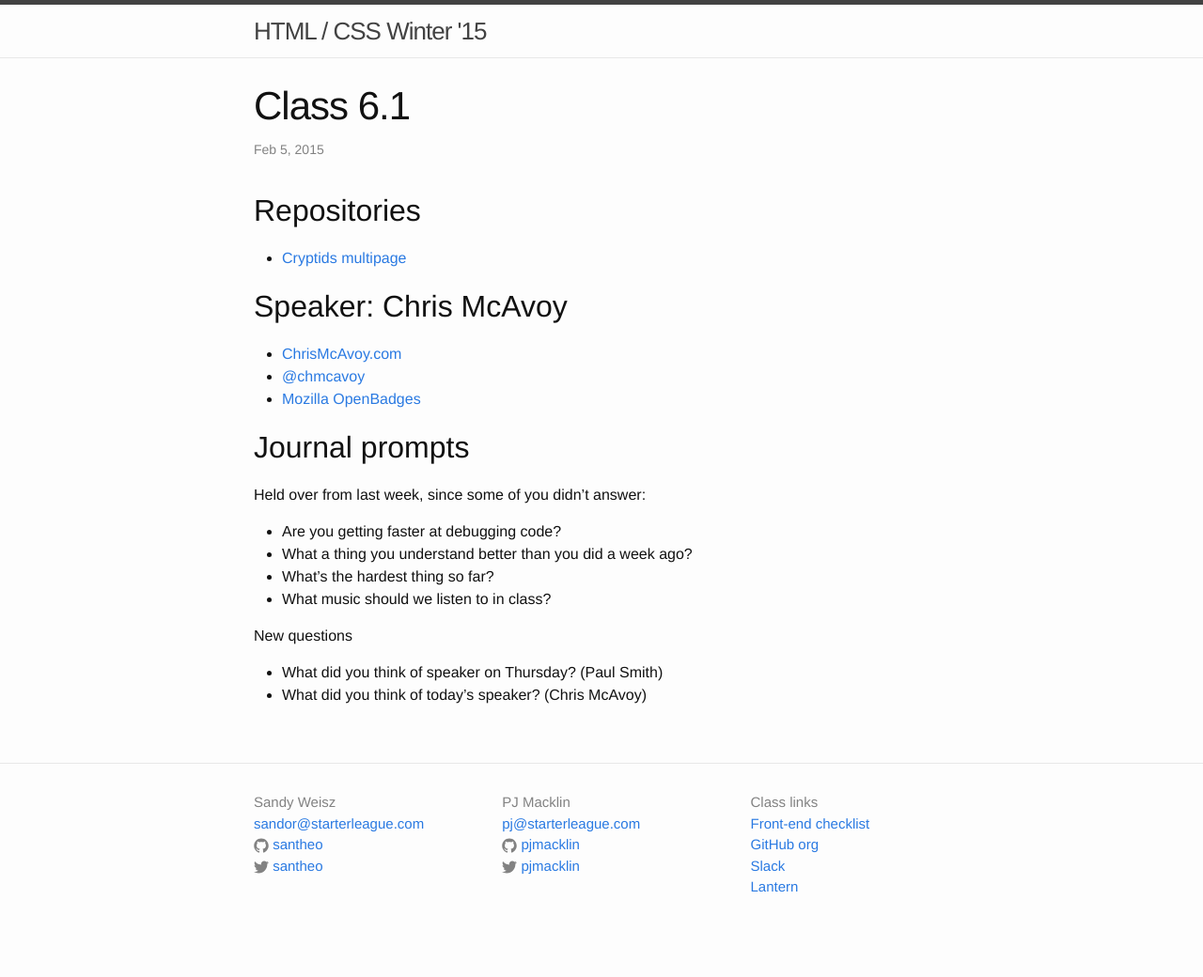
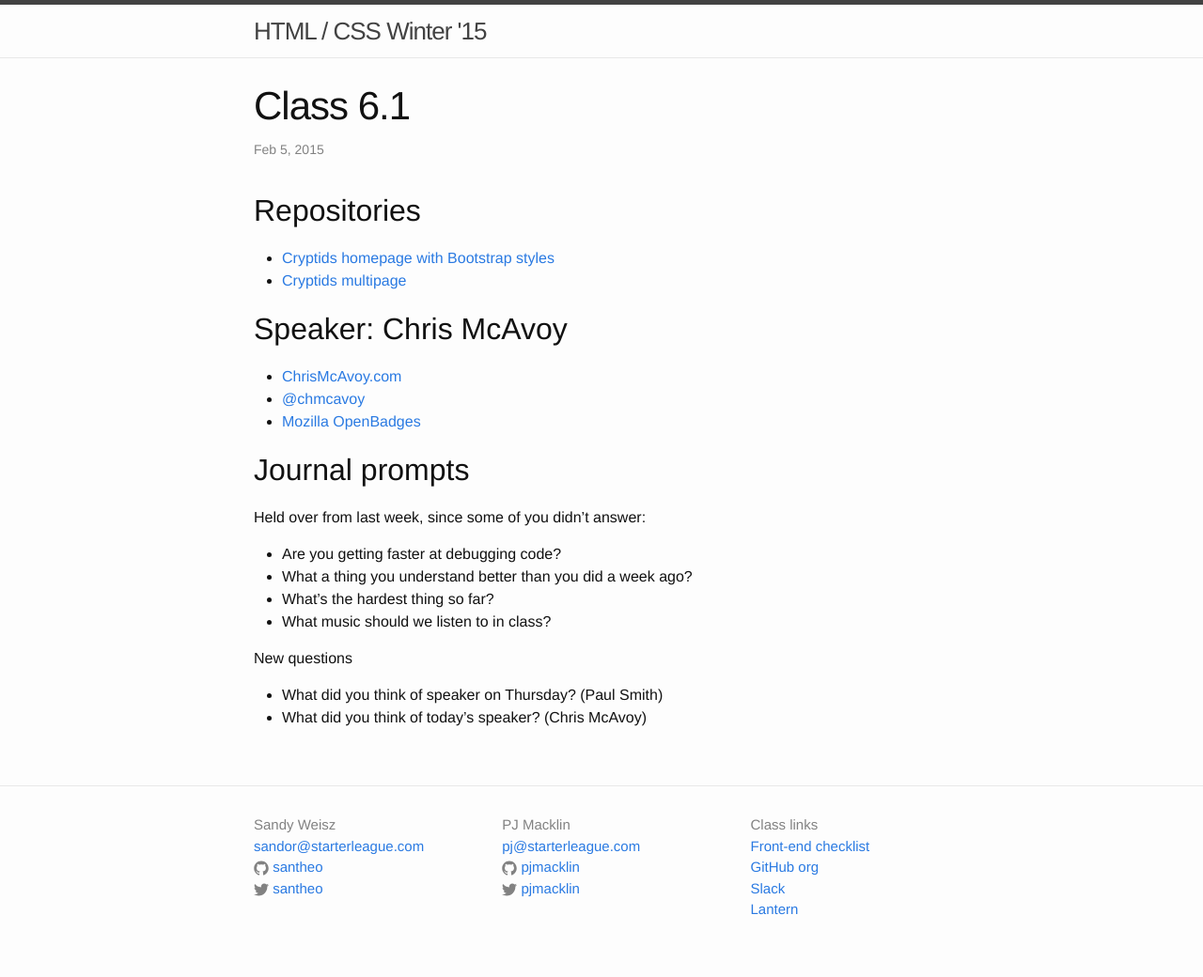
Before and after one commit to tsl-html-css/tsl-html-css.github.io, a Jekyll site: the page built from _posts/2015-02-09-6.1.md, in a window 1280 px wide. Shown: the whole page at 94% size. Built offline with Jekyll 4.4.1, drawn with Linux system fonts in a browser that asks for light colours; before the commit the page ends 1016 px from its top, so only the background shows below that.

Commit message:
Link to bootstrapped styles.

```diff
--- a/_posts/2015-02-09-6.1.md
+++ b/_posts/2015-02-09-6.1.md
@@ -7,6 +7,7 @@ categories: class
 
 ## Repositories
 
+* [Cryptids homepage with Bootstrap styles](https://github.com/tsl-html-css/Cryptids/tree/bootstrapped)
 * [Cryptids multipage](https://github.com/tsl-html-css/cryptids-multipage)
 
 ## Speaker: Chris McAvoy
```
